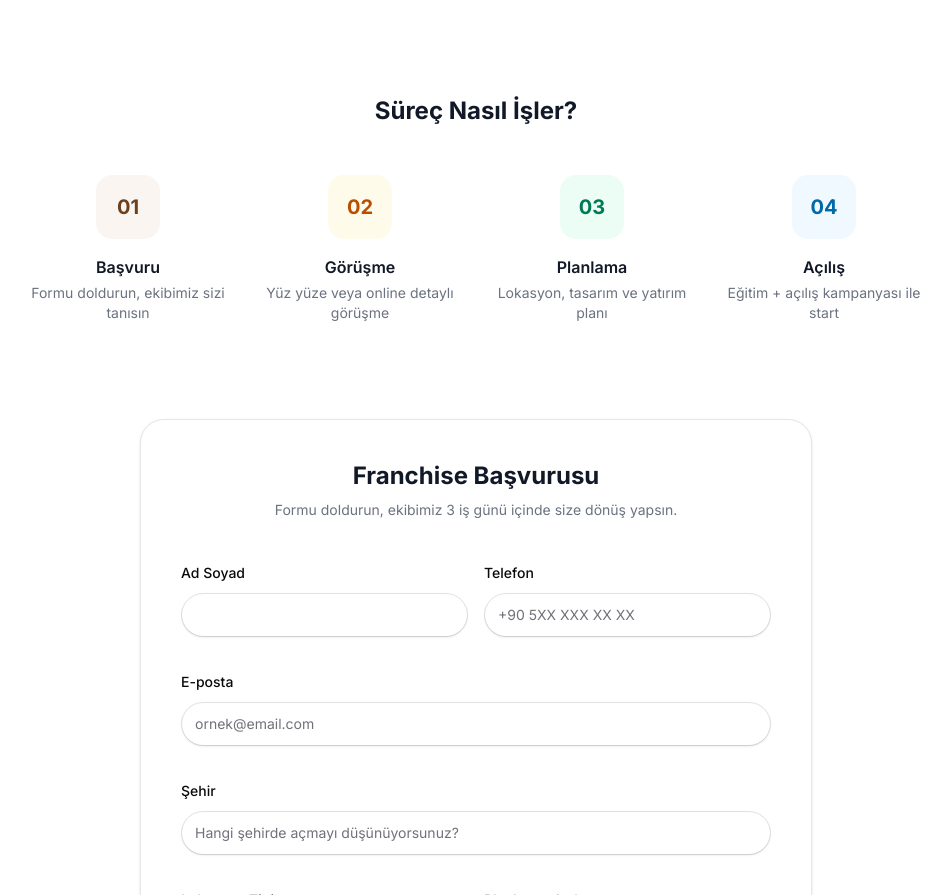
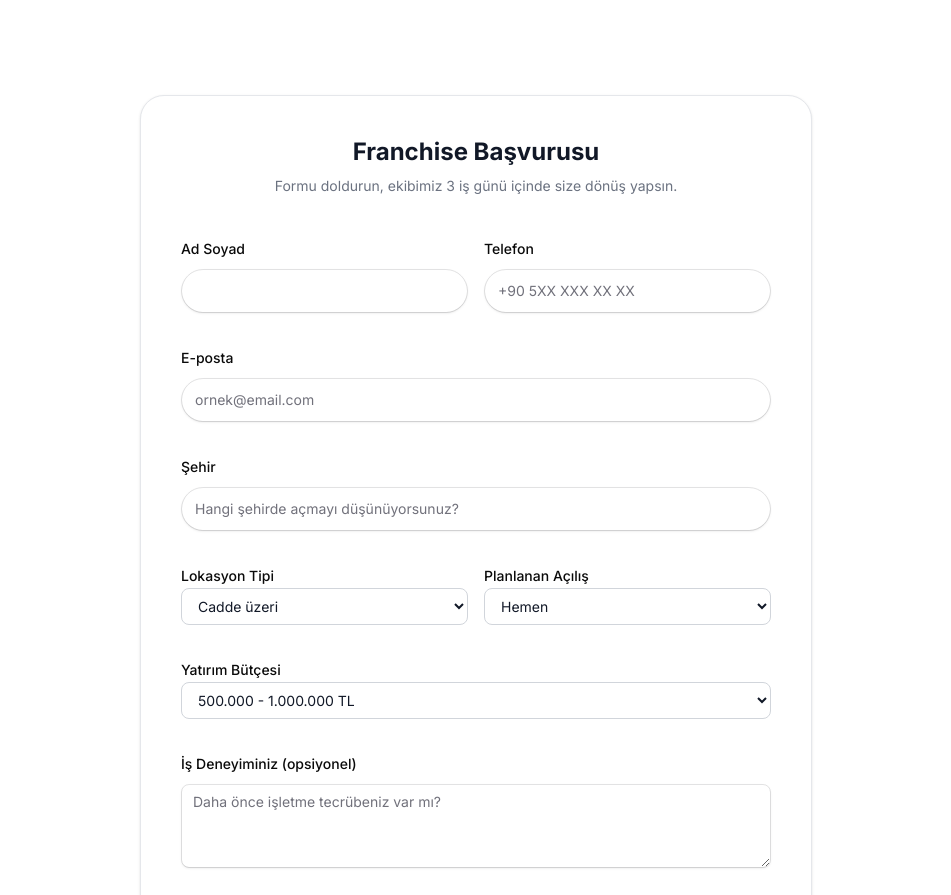
Before and after one commit to metinemredonmez/pure, a Next.js app in the folder web/: page /franchise in a window 1280 px wide. Shown: the part 2247-3142 px from the top of the page, without its empty margins (164-1115 px from the left). Built offline with nearby package versions, Linux system fonts and the light colour scheme; no server answers.

Commit message:
fix: remove franchise process section (Süreç Nasıl İşler)
Co-Authored-By: Claude Opus 4.6 (1M context) <noreply@anthropic.com>

```diff
--- a/web/src/app/(shop)/(other-pages)/franchise/page.tsx
+++ b/web/src/app/(shop)/(other-pages)/franchise/page.tsx
@@ -108,27 +108,6 @@ export default function FranchisePage() {
         </div>
       </div>
 
-      {/* Process */}
-      <div className="container mt-24">
-        <h2 className="text-center text-2xl font-bold text-neutral-900 dark:text-white">Süreç Nasıl İşler?</h2>
-        <div className="mx-auto mt-12 grid max-w-4xl gap-8 sm:grid-cols-2 lg:grid-cols-4">
-          {[
-            { step: '01', title: 'Başvuru', desc: 'Formu doldurun, ekibimiz sizi tanısın', color: 'bg-primary-50 text-primary-700' },
-            { step: '02', title: 'Görüşme', desc: 'Yüz yüze veya online detaylı görüşme', color: 'bg-amber-50 text-amber-700' },
-            { step: '03', title: 'Planlama', desc: 'Lokasyon, tasarım ve yatırım planı', color: 'bg-emerald-50 text-emerald-700' },
-            { step: '04', title: 'Açılış', desc: 'Eğitim + açılış kampanyası ile start', color: 'bg-sky-50 text-sky-700' },
-          ].map((s, i) => (
-            <div key={i} className="text-center">
-              <div className={`mx-auto flex h-16 w-16 items-center justify-center rounded-2xl text-xl font-bold ${s.color}`}>
-                {s.step}
-              </div>
-              <h3 className="mt-4 font-semibold text-neutral-900 dark:text-white">{s.title}</h3>
-              <p className="mt-1 text-sm text-neutral-500 dark:text-neutral-400">{s.desc}</p>
-            </div>
-          ))}
-        </div>
-      </div>
-
       {/* Form */}
       <div id="form" className="container mt-24 scroll-mt-20">
         <div className="mx-auto max-w-2xl">
```
